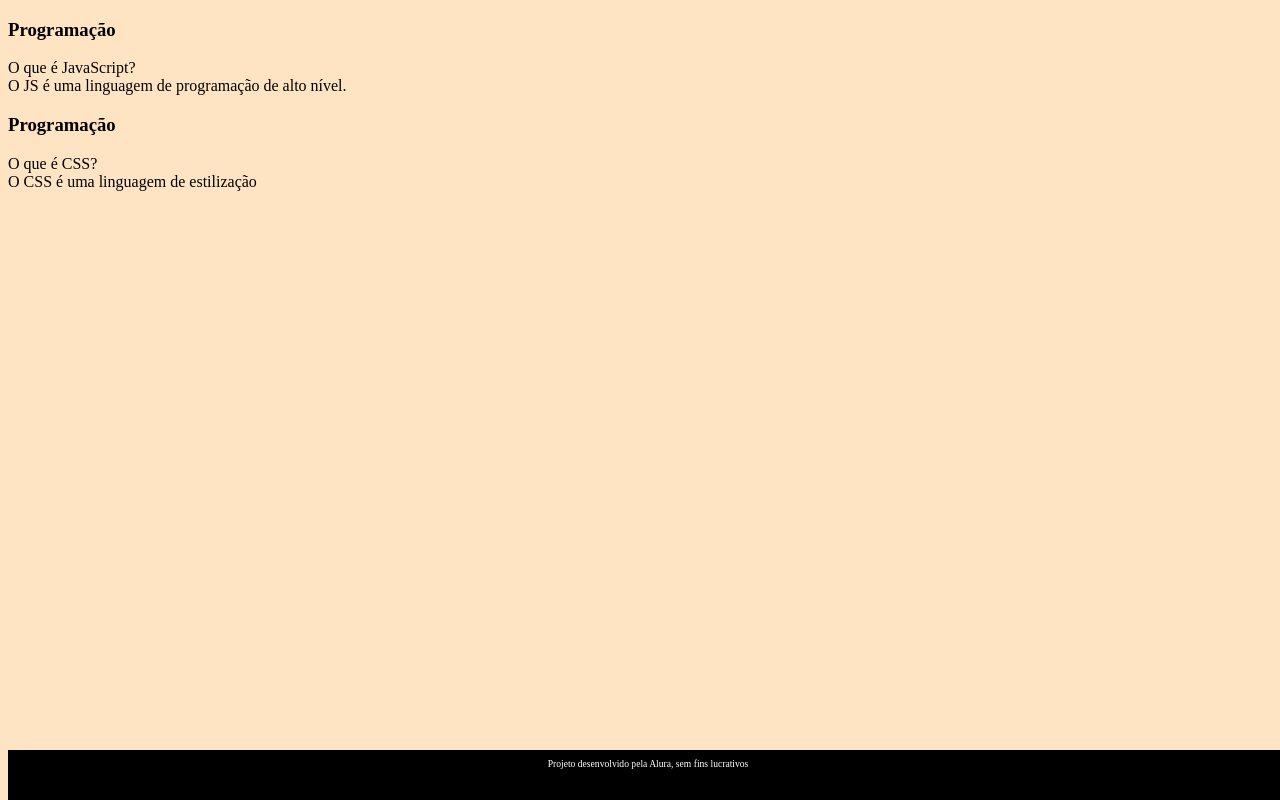
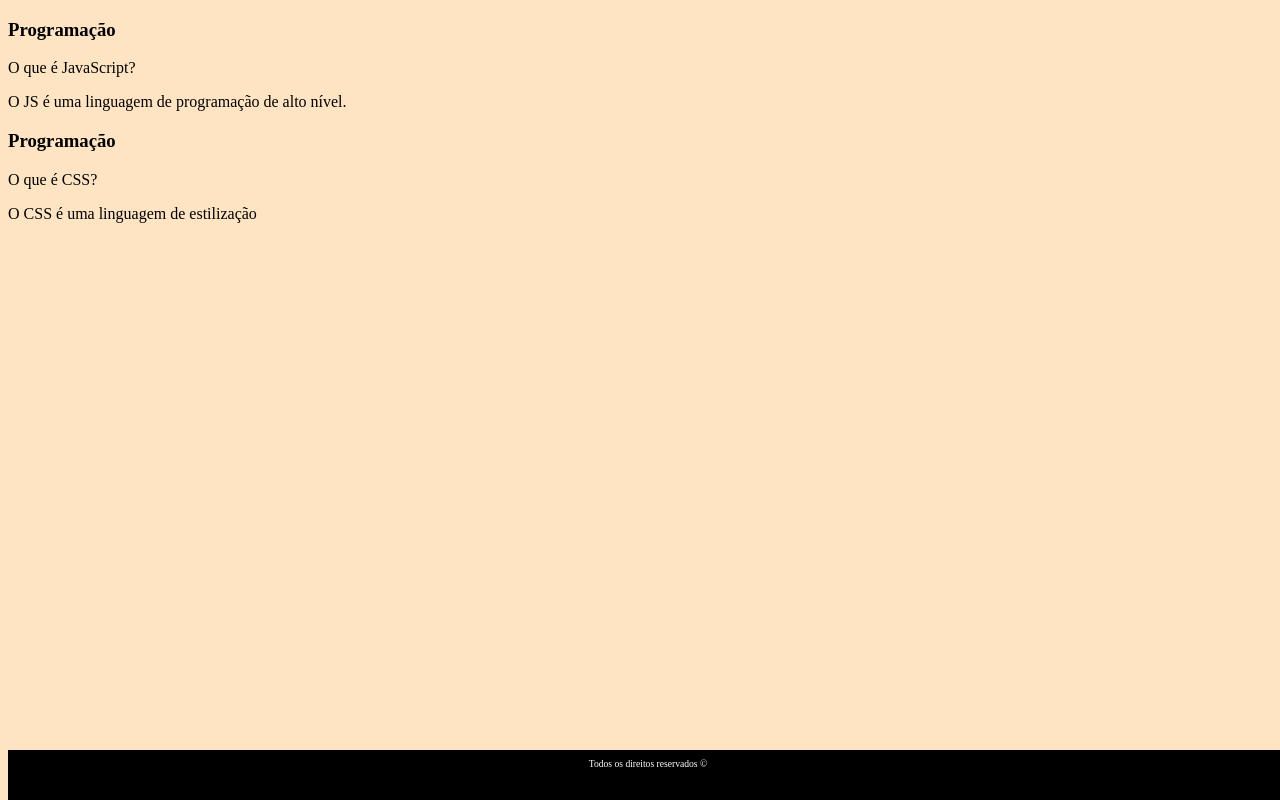
Before and after one commit to romulopena/flashcard-2ano, a plain HTML site: page index.html in a window 1280 px wide. Drawn offline with Linux system fonts and the light colour scheme; a web font is replaced by a local one.

Commit message:
AULA1.1.

```diff
--- a/index.html
+++ b/index.html
@@ -4,7 +4,7 @@
     <meta charset="UTF-8">
     <meta name="viewport" content="width=device-width, initial-scale=1.0">
     <link rel="stylesheet" href="assets/style.css">
-    <title>Flashcarda</title>
+    <title>Flashcard</title>
 </head>
 <body>
     <main>
@@ -13,10 +13,11 @@
                 <div class="cartao__conteudo">
                     <h3>Programação</h3>
                     <div class="cartao__conteudo__pergunta">
-                        O que é JavaScript?
+                        <p>O que é JavaScript?</p>
                     </div>
                     <div class="cartao__conteudo__resposta">
-                        O JS é uma linguagem de programação de alto nível.
+                        <p>O JS é uma linguagem de programação
+                             de alto nível.</p>
                     </div>
                 </div>
             </article>
@@ -24,19 +25,17 @@
                 <div class="cartao__conteudo">
                     <h3>Programação</h3>
                     <div class="cartao__conteudo__pergunta">
-                        O que é CSS?
+                        <p>O que é CSS?</p>
                     </div>
                     <div class="cartao__conteudo__resposta">
-                        O CSS é uma linguagem de estilização
+                        <p>O CSS é uma linguagem de estilização</p>
                     </div>
                 </div>
             </article>
         </section>
     </main>
     <footer>
-        <p>Projeto desenvolvido pela Alura, sem fins lucrativos</p>
+        <p>Todos os direitos reservados &copy;</p>
     </footer>
 </body>
 </html>
-
-<h1 id="titulo"></h1>
```
